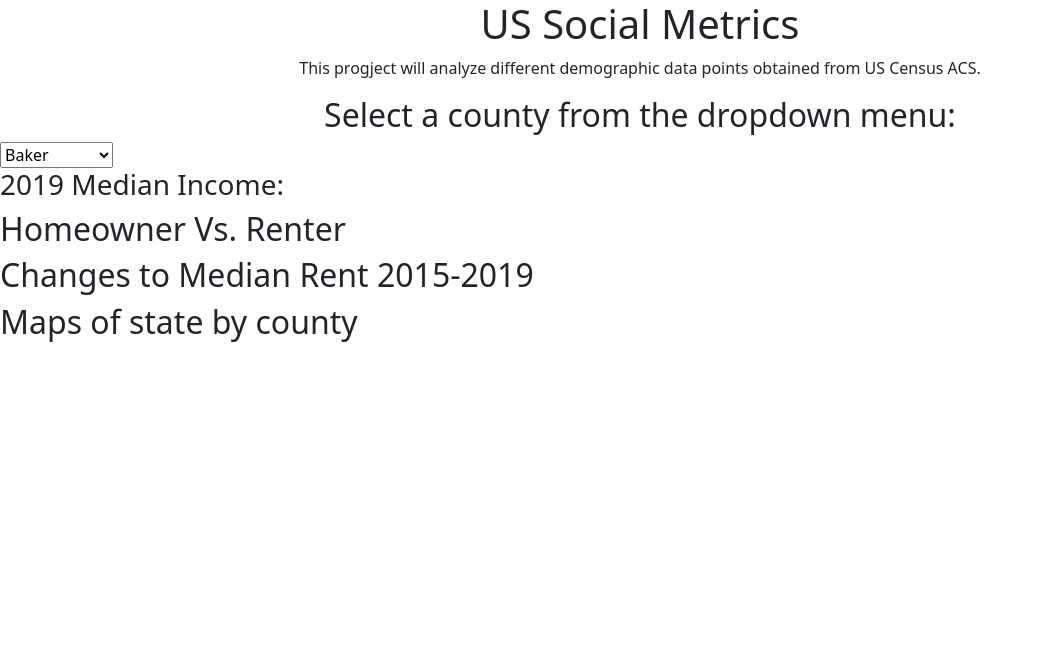
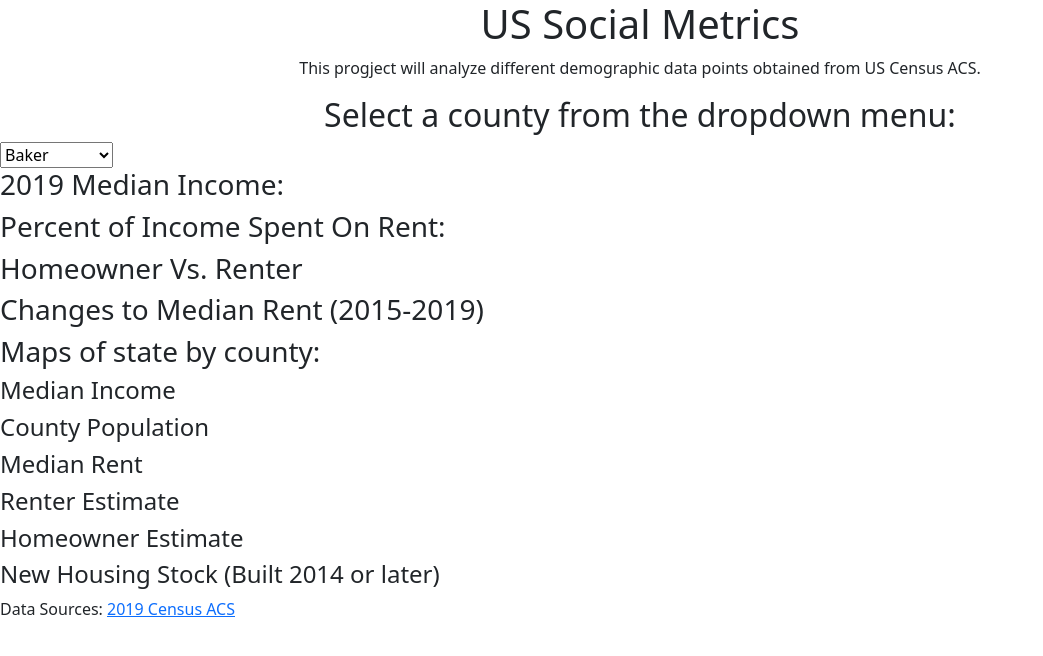
Before and after one commit to tkadamson/Oregon-Housing-Dashboard, a Flask app: page / in a window 1280 px wide. Shown: the top 656 px of the page, without its empty margins (0-1043 px from the left). Run offline with Flask 2, Linux system fonts and the light colour scheme; some libraries are stand-ins or nearby versions.

Commit message:
updating index.html

```diff
--- a/templates/index.html
+++ b/templates/index.html
@@ -2,7 +2,6 @@
 <html lang="en">
 
 <head>
-  <!-- Required meta tags -->
   <meta charset="utf-8">
   <meta name="viewport" content="width=device-width, initial-scale=1">
   <meta http-equiv="X-UA-Compatible" content="ie=edge">
@@ -11,16 +10,17 @@
   <link href="https://cdn.jsdelivr.net/npm/bootstrap@5.0.0-beta3/dist/css/bootstrap.min.css" rel="stylesheet"
     integrity="sha384-eOJMYsd53ii+scO/bJGFsiCZc+5NDVN2yr8+0RDqr0Ql0h+rP48ckxlpbzKgwra6" crossorigin="anonymous">
   <script src="https://d3js.org/d3.v5.min.js"></script>
-  <link rel="stylesheet" href="https://unpkg.com/leaflet@1.7.1/dist/leaflet.css"
+  <!-- <link rel="stylesheet" href="https://unpkg.com/leaflet@1.7.1/dist/leaflet.css"
     integrity="sha512-xodZBNTC5n17Xt2atTPuE1HxjVMSvLVW9ocqUKLsCC5CXdbqCmblAshOMAS6/keqq/sMZMZ19scR4PsZChSR7A=="
-    crossorigin="" />
-  <script src="https://unpkg.com/leaflet@1.7.1/dist/leaflet.js"
+    crossorigin="" /> -->
+  <!-- <script src="https://unpkg.com/leaflet@1.7.1/dist/leaflet.js"
     integrity="sha512-XQoYMqMTK8LvdxXYG3nZ448hOEQiglfqkJs1NOQV44cWnUrBc8PkAOcXy20w0vlaXaVUearIOBhiXZ5V3ynxwA=="
-    crossorigin=""></script>
+    crossorigin=""></script> -->
   <script src="https://cdn.plot.ly/plotly-latest.min.js"></script>
 </head>
 
 <body>
+
   <div class="container">
     <div class="jumbotron text-center">
       <h1>US Social Metrics</h1>
@@ -28,7 +28,8 @@
       <h2>Select a county from the dropdown menu:</h2>
     </div>
   </div>
-  <div class="row" id="section2">
+
+  <div class="row" id="section1">
     <div class="col-md-12">
       <select id="selDataset">
         <option value="Baker">Baker</option>
@@ -68,35 +69,56 @@
         <option value="Wheeler">Wheeler</option>
         <option value="Yamhill">Yamhill</option>
       </select>
-      <h3>2019 Median Income: </h3>
-    </div>
-  </div>
-
-  <div class="row" id="section1">
-    <div class="col-md-12">
-      <h2>Homeowner Vs. Renter</h2>
-      <div id="pie"></div>
-    </div>
-  </div>
-
-
-  <div class="row" id="section3">
-    <div class="col-md-12">
-      <h2>Changes to Median Rent 2015-2019</h2>
-      <div id="plot"></div>
     </div>
   </div>
 
   <div class="row" id="section2">
     <div class="col-md-12">
-      <h2>Maps of state by county</h2>
-      <div id="map1"></div>
-      <div id="map2"></div>
+      <h3>2019 Median Income: </h3>
+      <h3>Percent of Income Spent On Rent: </h3>
     </div>
   </div>
+
+  <div class="row" id="section3">
+    <div class="col-md-12">
+      <h3>Homeowner Vs. Renter</h3>
+      <div id="pie"></div>
+    </div>
   </div>
+
+  <div class="row" id="section4">
+    <div class="col-md-12">
+      <h3>Changes to Median Rent (2015-2019)</h3>
+      <div id="plot"></div>
+    </div>
+  </div>
+
+  <div class="row" id="section5">
+    <div class="col-md-12">
+      <h3>Maps of state by county: </h3>
+      <h4>Median Income</h4>
+      <div id="map1"></div>
+      <h4>County Population</h4>
+      <div id="map2"></div>
+      <h4>Median Rent</h4>
+      <div id="map3"></div>
+      <h4>Renter Estimate</h4>
+      <div id="map4"></div>
+      <h4>Homeowner Estimate</h4>
+      <div id="map5"></div>
+      <h4>New Housing Stock (Built 2014 or later)</h4>
+      <div id="map6"></div>
+    </div>
+  </div>
+
+  <footer>
+    <p>Data Sources: <a href="https://www.census.gov/acs/www/data/data-tables-and-tools/data-profiles/">2019 Census
+        ACS</a></p>
+  </footer>
+
+  </div>
+
   <!-- Optional JavaScript; choose one of the two! -->
-
   <!-- Option 1: Bootstrap Bundle with Popper -->
   <script src="https://cdn.jsdelivr.net/npm/bootstrap@5.0.0-beta3/dist/js/bootstrap.bundle.min.js"
     integrity="sha384-JEW9xMcG8R+pH31jmWH6WWP0WintQrMb4s7ZOdauHnUtxwoG2vI5DkLtS3qm9Ekf"
```
